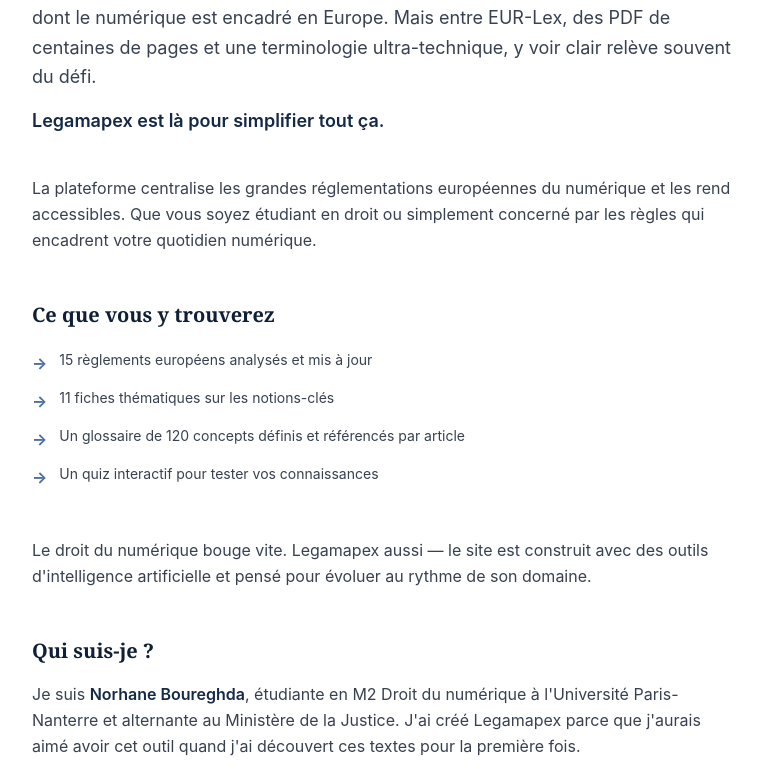
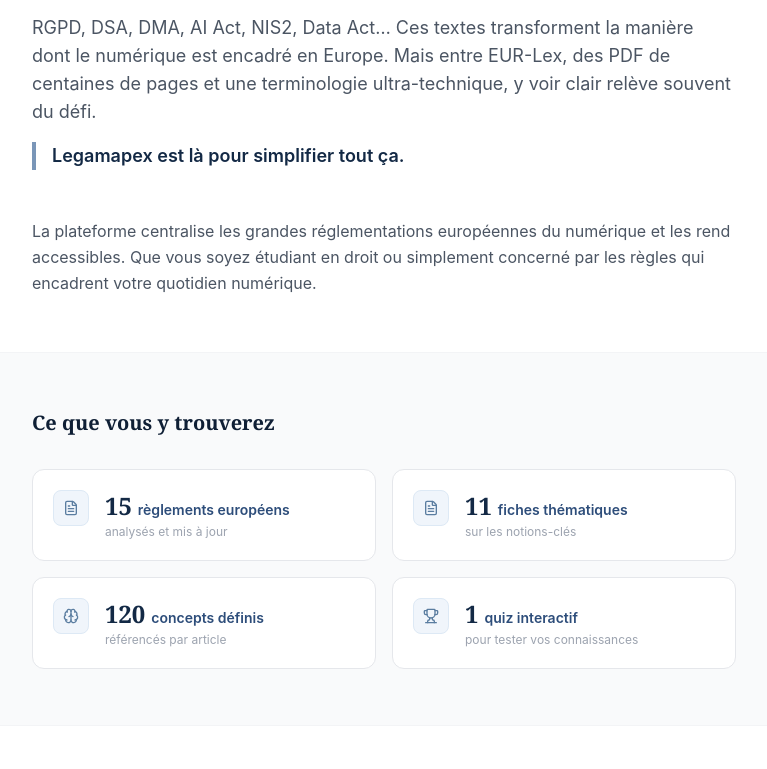
Before and after one commit to norhaneb17/EuraLawMap, a Next.js app: page /a-propos in a window 1280 px wide. Shown: the part 211-980 px from the top of the page, without its empty margins (256-1023 px from the left). Built offline with nearby package versions, Linux system fonts and the light colour scheme.

Commit message:
feat(a-propos): nouvelle mise en page sobre + cartes 2x2
Sections alternées blanc/gris, grille 2x2 avec chiffres mis en avant
pour les contenus, section "Qui suis-je" avec icône, style éditorial.

Co-Authored-By: Claude Sonnet 4.6 <noreply@anthropic.com>

```diff
--- a/app/a-propos/page.tsx
+++ b/app/a-propos/page.tsx
@@ -1,81 +1,117 @@
-import { AlertCircle } from "lucide-react";
+import { FileText, Brain, Trophy, Scale, AlertCircle } from "lucide-react";
+
+const contents = [
+  { icon: FileText, number: "15", label: "règlements européens", sub: "analysés et mis à jour" },
+  { icon: FileText, number: "11", label: "fiches thématiques", sub: "sur les notions-clés" },
+  { icon: Brain,    number: "120", label: "concepts définis",   sub: "référencés par article" },
+  { icon: Trophy,   number: "1",   label: "quiz interactif",    sub: "pour tester vos connaissances" },
+];
 
 export default function AProposPage() {
   return (
-    <div className="max-w-3xl mx-auto px-4 sm:px-6 lg:px-8 py-16">
+    <div className="bg-white dark:bg-gray-900">
 
-      {/* Header */}
-      <div className="mb-10">
-        <h1 className="font-serif-display text-3xl md:text-4xl font-bold text-navy-950 dark:text-white mb-4">
+      {/* Header éditorial */}
+      <div className="max-w-3xl mx-auto px-4 sm:px-6 lg:px-8 pt-16 pb-12">
+        <p className="text-xs font-semibold uppercase tracking-widest text-gold-500 mb-4">
+          À propos
+        </p>
+        <h1 className="font-serif-display text-3xl md:text-4xl font-bold text-navy-950 dark:text-white mb-6 leading-tight">
           À propos de Legamapex
         </h1>
-        <p className="text-lg text-gray-700 dark:text-gray-300 leading-relaxed">
-          RGPD, DSA, DMA, AI Act, NIS2, Data Act… Ces textes transforment la manière dont le numérique
-          est encadré en Europe. Mais entre EUR-Lex, des PDF de centaines de pages et une terminologie
-          ultra-technique, y voir clair relève souvent du défi.
+        <p className="text-base md:text-lg text-gray-600 dark:text-gray-300 leading-relaxed mb-4">
+          RGPD, DSA, DMA, AI Act, NIS2, Data Act… Ces textes transforment la manière dont le
+          numérique est encadré en Europe. Mais entre EUR-Lex, des PDF de centaines de pages et
+          une terminologie ultra-technique, y voir clair relève souvent du défi.
         </p>
-        <p className="text-lg font-semibold text-navy-900 dark:text-white mt-4">
+        <p className="text-base md:text-lg font-semibold text-navy-900 dark:text-white border-l-4 border-gold-400 pl-4">
           Legamapex est là pour simplifier tout ça.
         </p>
       </div>
 
       {/* Intro */}
-      <div className="space-y-5 text-gray-700 dark:text-gray-300 text-base leading-relaxed mb-12">
-        <p>
+      <div className="max-w-3xl mx-auto px-4 sm:px-6 lg:px-8 pb-14">
+        <p className="text-gray-600 dark:text-gray-300 text-base leading-relaxed">
           La plateforme centralise les grandes réglementations européennes du numérique et les rend
           accessibles. Que vous soyez étudiant en droit ou simplement concerné par les règles qui
           encadrent votre quotidien numérique.
         </p>
       </div>
 
-      {/* Contents */}
-      <div className="mb-12">
-        <h2 className="font-serif-display text-xl font-bold text-navy-950 dark:text-white mb-5">
+      {/* Contenus — grille 2×2 */}
+      <div className="bg-gray-50 dark:bg-gray-800/40 border-y border-gray-100 dark:border-gray-800 py-14">
+        <div className="max-w-3xl mx-auto px-4 sm:px-6 lg:px-8">
+          <h2 className="font-serif-display text-xl font-bold text-navy-950 dark:text-white mb-8">
             Ce que vous y trouverez
           </h2>
-        <ul className="space-y-3">
-          {[
-            "15 règlements européens analysés et mis à jour",
-            "11 fiches thématiques sur les notions-clés",
-            "Un glossaire de 120 concepts définis et référencés par article",
-            "Un quiz interactif pour tester vos connaissances",
-          ].map((item) => (
-            <li key={item} className="flex items-start gap-3">
-              <span className="text-gold-500 font-bold flex-shrink-0 mt-0.5">→</span>
-              <span className="text-gray-700 dark:text-gray-300 text-sm leading-relaxed">{item}</span>
-            </li>
+          <div className="grid grid-cols-2 gap-4">
+            {contents.map((item) => (
+              <div
+                key={item.label}
+                className="bg-white dark:bg-gray-800 rounded-xl border border-gray-200 dark:border-gray-700 p-5 flex gap-4 items-start"
+              >
+                <div className="w-9 h-9 rounded-lg bg-navy-50 dark:bg-navy-900 border border-navy-100 dark:border-navy-800 flex items-center justify-center flex-shrink-0">
+                  <item.icon className="w-4 h-4 text-navy-500 dark:text-navy-400" />
+                </div>
+                <div>
+                  <div className="flex items-baseline gap-1.5">
+                    <span className="font-serif-display text-2xl font-bold text-navy-900 dark:text-white">
+                      {item.number}
+                    </span>
+                    <span className="text-sm font-semibold text-navy-700 dark:text-navy-300">
+                      {item.label}
+                    </span>
+                  </div>
+                  <p className="text-xs text-gray-400 dark:text-gray-500 mt-0.5">{item.sub}</p>
+                </div>
+              </div>
             ))}
-        </ul>
+          </div>
+        </div>
       </div>
 
       {/* IA note */}
-      <div className="mb-12 text-gray-700 dark:text-gray-300 text-base leading-relaxed">
-        <p>
+      <div className="max-w-3xl mx-auto px-4 sm:px-6 lg:px-8 py-14">
+        <p className="text-gray-600 dark:text-gray-300 text-base leading-relaxed">
           Le droit du numérique bouge vite. Legamapex aussi — le site est construit avec des outils
           d&apos;intelligence artificielle et pensé pour évoluer au rythme de son domaine.
         </p>
       </div>
 
-      {/* Who am I */}
-      <div className="mb-12">
-        <h2 className="font-serif-display text-xl font-bold text-navy-950 dark:text-white mb-4">
+      {/* Qui suis-je */}
+      <div className="bg-gray-50 dark:bg-gray-800/40 border-y border-gray-100 dark:border-gray-800 py-14">
+        <div className="max-w-3xl mx-auto px-4 sm:px-6 lg:px-8">
+          <div className="flex gap-4 items-start">
+            <div className="w-10 h-10 rounded-full bg-navy-100 dark:bg-navy-800 flex items-center justify-center flex-shrink-0">
+              <Scale className="w-5 h-5 text-navy-500 dark:text-navy-400" />
+            </div>
+            <div>
+              <h2 className="font-serif-display text-xl font-bold text-navy-950 dark:text-white mb-3">
                 Qui suis-je ?
               </h2>
-        <p className="text-gray-700 dark:text-gray-300 text-base leading-relaxed">
-          Je suis <strong className="text-navy-900 dark:text-white font-semibold">Norhane Boureghda</strong>,
-          étudiante en M2 Droit du numérique à l&apos;Université Paris-Nanterre et alternante au Ministère
-          de la Justice. J&apos;ai créé Legamapex parce que j&apos;aurais aimé avoir cet outil quand j&apos;ai
-          découvert ces textes pour la première fois.
+              <p className="text-gray-600 dark:text-gray-300 text-base leading-relaxed">
+                Je suis{" "}
+                <strong className="text-navy-900 dark:text-white font-semibold">
+                  Norhane Boureghda
+                </strong>
+                , étudiante en M2 Droit du numérique à l&apos;Université Paris-Nanterre et alternante
+                au Ministère de la Justice. J&apos;ai créé Legamapex parce que j&apos;aurais aimé avoir
+                cet outil quand j&apos;ai découvert ces textes pour la première fois.
               </p>
+            </div>
+          </div>
+        </div>
       </div>
 
       {/* Disclaimer */}
+      <div className="max-w-3xl mx-auto px-4 sm:px-6 lg:px-8 py-10">
         <div className="flex gap-3 bg-gray-50 dark:bg-gray-800/60 border border-gray-200 dark:border-gray-700 rounded-xl px-5 py-4">
           <AlertCircle className="w-4 h-4 text-gray-400 flex-shrink-0 mt-0.5" />
           <p className="text-sm text-gray-500 dark:text-gray-400 leading-relaxed">
-          Ce projet est à visée pédagogique. Le contenu de ce site ne constitue pas un avis juridique.
-          Pour toute question spécifique, consultez un professionnel du droit.
+            Ce projet est à visée pédagogique. Le contenu de ce site ne constitue pas un avis
+            juridique. Pour toute question spécifique, consultez un professionnel du droit.
           </p>
+        </div>
       </div>
 
     </div>
```
Lines whose indentation alone changed are shown as unchanged.
